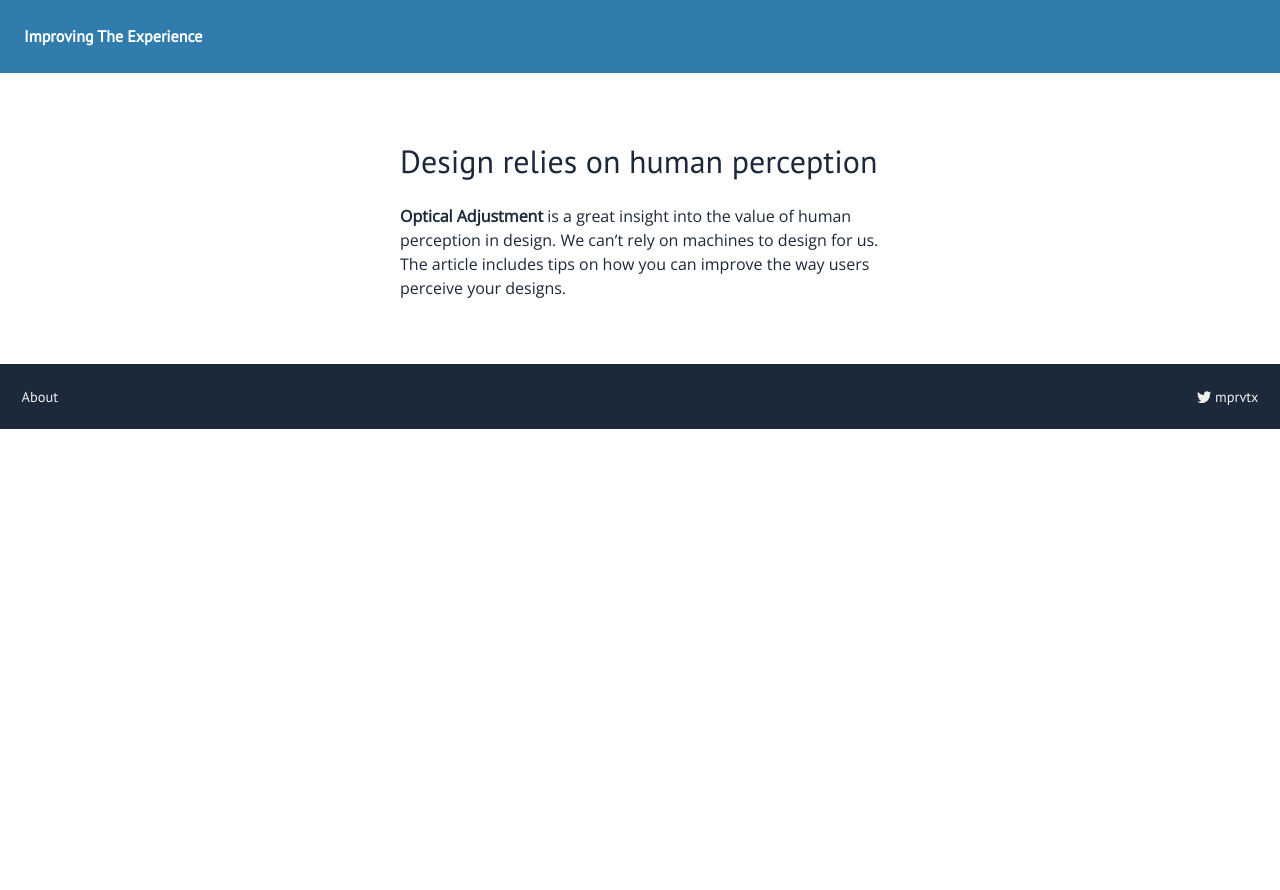
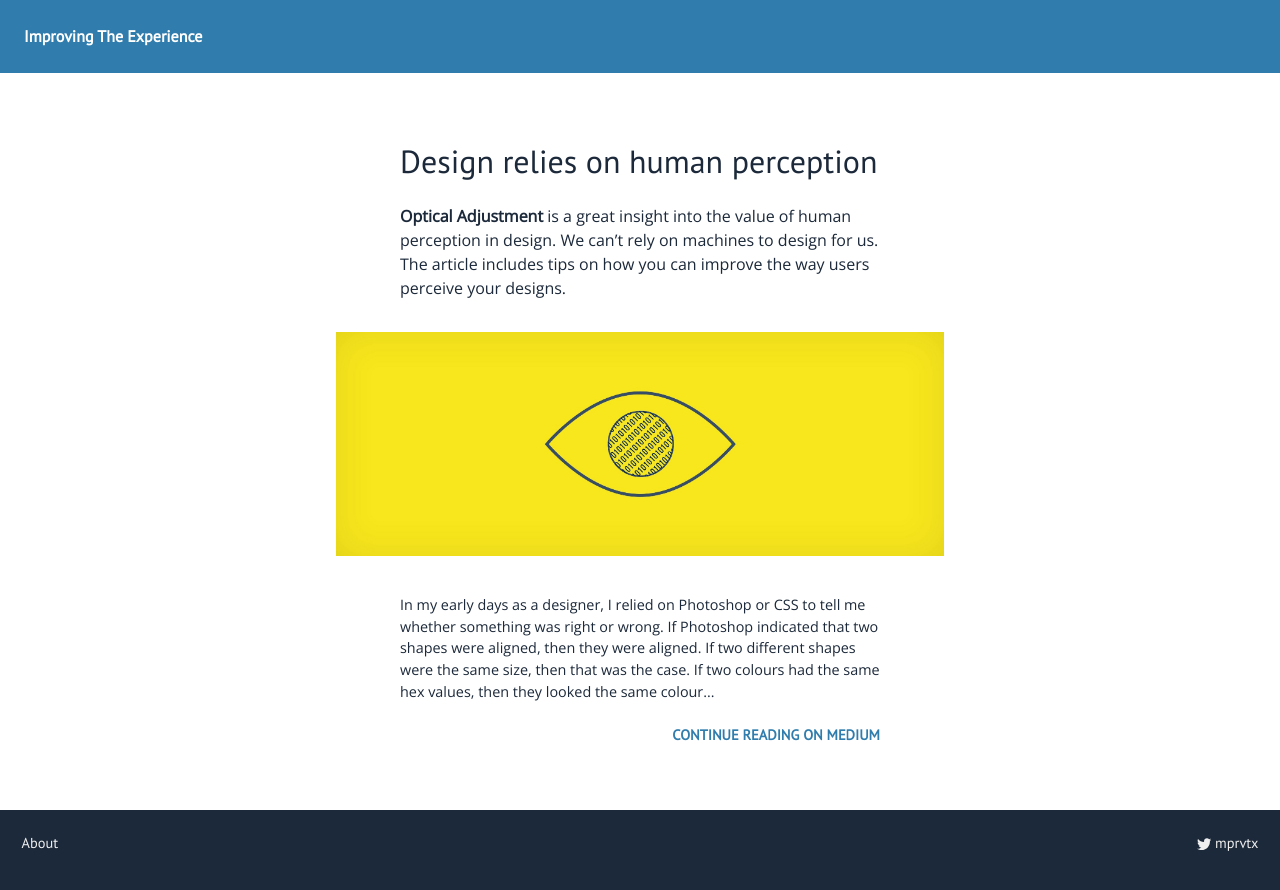
Before and after one commit to improvingtheexperience/improvingtheexperience.github.io, a Jekyll site: the page built from _posts/2016-08-20-design-relies-on-human-perception.markdown, in a window 1280 px wide. Shown: the top 890 px of the page. Built offline with Jekyll 4.4.1, drawn with Linux system fonts in a browser that asks for light colours.

Commit message:
Update page and post template to refer to new content template. Style post page.

```diff
--- a/_config.yml
+++ b/_config.yml
@@ -18,6 +18,7 @@ defaults:
       intro-text:
       image:
       url:
+      source:
     layout: post
 email: hello@improvingtheexperience.com
 description: Carefully curated insights in improving web experiences by leaders in
--- /dev/null
+++ b/_layouts/content.html
@@ -0,0 +1,7 @@
+---
+layout: default
+---
+
+<main class="ite-content">
+    {{ content }}
+</main>
--- a/_layouts/page.html
+++ b/_layouts/page.html
@@ -1,5 +1,5 @@
 ---
-layout: default
+layout: content
 ---
 
 <article class="post">
--- a/_layouts/post.html
+++ b/_layouts/post.html
@@ -1,11 +1,21 @@
 ---
-layout: default
+layout: content
 ---
 
-<article class="ite-content" itemscope itemtype="http://schema.org/BlogPosting">
+<article class="ite-post" itemscope itemtype="http://schema.org/BlogPosting">
 
     <h1 class="ite-post-title" itemprop="name headline">{{ page.title }}</h1>
 
     {{ content }}
 
+    <figure class="ite-post-image">
+        <img class="ite-post-image-content" src="{{ page.article.image }}" alt="{{ page.article.title }}" />
+    </figure>
+
+    <blockquote class="ite-post-quote">{{ page.article.intro-text }}</blockquote>
+
+    <aside class="ite-post-continue">
+        <a class="ite-post-link ite-link" href="{{ page.article.url }}" title="{{ page.article.title }} on {{ page.article.source }}">Continue reading on {{ page.article.source }}</a>
+    </aside>
+
 </article>
--- a/_posts/2016-08-20-design-relies-on-human-perception.markdown
+++ b/_posts/2016-08-20-design-relies-on-human-perception.markdown
@@ -10,6 +10,7 @@ article:
     the same colour...
   image: "/uploads/optical-adjustment.jpeg"
   url: https://medium.com/@lukejonesme/optical-adjustment-b55492a1165c
+  source: Medium
 layout: post
 ---
 
--- a/_sass/_base.scss
+++ b/_sass/_base.scss
@@ -5,12 +5,15 @@
 }
 
 .ite-page {
+    background-color: $yankees-blue;
+    font-size: 16px;
+    line-height: 1.5;
     -webkit-font-smoothing: antialiased;
-    line-height: 1.5;
-    font-size: 16px;
+
 }
 
 .ite-link {
+    color: $steel-blue;
     text-decoration: none;
 
     &:hover {
@@ -19,11 +22,9 @@
 }
 
 .ite-content {
+    background-color: $white;
     color: $yankees-blue;
     font-family: $text-font;
-    margin: 0 auto;
-    max-width: 30em;
-    padding: 4em 0;
 }
 
 h1,
--- a/_sass/components/_post.scss
+++ b/_sass/components/_post.scss
@@ -1,5 +1,43 @@
+.ite-post {
+    margin: 0 auto;
+    max-width: 30em;
+    padding: 4em 0;
+}
+
 .ite-post-title {
     font-family: $title-font;
     font-size: 2em;
     padding-bottom: 0.6em;
 }
+
+.ite-post-image {
+    position: relative;
+    overflow: hidden;
+    padding: 2em 0;
+
+    @media only screen and (min-width: 38em) {
+        overflow: visible;
+    }
+
+}
+
+.ite-post-image-content {
+    width: 38em;
+    margin-left: -4em;
+}
+
+.ite-post-quote {
+    font-size: 0.9em;
+    padding-bottom: 1.4em;
+}
+
+.ite-post-continue {
+    text-align: right;
+}
+
+.ite-post-link {
+    font-family: $title-font;
+    font-size: 0.9em;
+    font-weight: bold;
+    text-transform: uppercase;
+}
```
